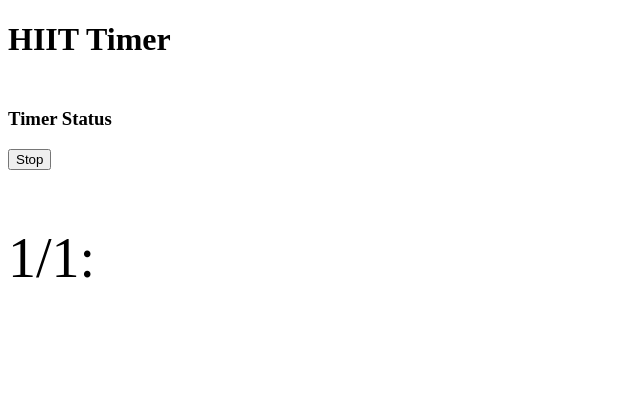
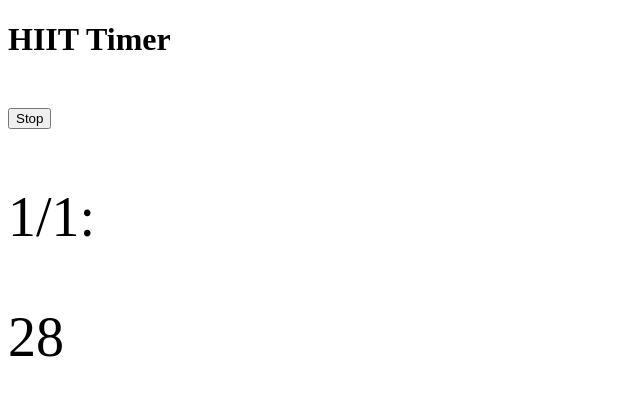
Before and after one commit to datchung/hiit-timer-prototype, a website: page index.htm in a window 1280 px wide. Both pictures are taken after a click on the button "Start". Shown: the whole page, without its empty margins (0-640 px from the left). Drawn offline with nearby package versions, Linux system fonts and the light colour scheme.

Commit message:
#3: Show interval countdown

```diff
--- a/index.htm
+++ b/index.htm
@@ -23,6 +23,9 @@
         #timer p {
             font-size: 3.5em;
         }
+        #time-remaining {
+            font-size: 1em;
+        }
     </style>
 </head>
 <body>
@@ -42,18 +45,17 @@
         <input type="button" id="start" value="Start" />
     </div>
 
-    <!--<audio id="alarm4" src="audio/alarm.mp3" preload="auto"></audio>-->
-    <!--<video id="alarm" src="audio/alarm.mp3"></video>-->
     <audio id="alarm" controls="controls">
         <source id="alarm-sound" src="audio/alarm.mp3" type="audio/mpeg" />
     </audio>
 
     <div id="timer">
-        <h3>Timer Status</h3>
-
         <input type="button" id="stop" value="Stop" />
 
         <div id="timer-display">
+        </div>
+
+        <div id="time-remaining">
         </div>
     </div>
 
--- a/js/script.js
+++ b/js/script.js
@@ -33,7 +33,7 @@ $(document).ready(function() {
     };
 
     var showTimerMessage = function(message) {
-        $('#timer-display').append(message);
+        $('#timer-display').html(message);
         $('html, body').animate({
             scrollTop: $(document).height()-$(window).height()},
             500
@@ -46,9 +46,38 @@ $(document).ready(function() {
 
     var showTimerDone = function(i, total, task) {
         showTimerMessage('<p>Done</p>');
+        showTimerCountdown();
+    };
+
+    var showTimerCountdown = function(timeRemaining) {
+        if(timeRemaining) {
+            $('#time-remaining').html('<p>' + timeRemaining + '</p>');
+        }
+        else {
+            $('#time-remaining').html('');
+        }
+    };
+
+    var startTimerCountdown = function(intervalSeconds) {
+        var timeRemaining = intervalSeconds;
+        var timerCountdownId;
+
+        showTimerCountdown(timeRemaining--);
+        timerCountdownId = window.setInterval(function() {
+            if(timeRemaining < 0) {
+                window.clearInterval(timerCountdownId);
+                showTimerCountdown();
+            }
+            else {
+                showTimerCountdown(timeRemaining--);
+            }
+        }, 1000);
+
+        return timerCountdownId;
     };
 
     var intervalId;
+    var timerCountdownId;
 
     $('#start').click(function() {
         console.log('Start clicked');
@@ -67,13 +96,14 @@ $(document).ready(function() {
 
         var i = 0;
         showTimerTask(i, tasks.length, tasks[i]);
+        timerCountdownId = startTimerCountdown(intervalSeconds);
 
         intervalId = window.setInterval(function() {
-            // playMultiSound('alarm-sound');
             document.getElementById('alarm').play();
 
             if(++i > tasks.length - 1) {
                 window.clearInterval(intervalId);
+                window.clearInterval(timerCountdownId);
                 showTimerDone();
 
                 window.setTimeout(function() {
@@ -82,6 +112,7 @@ $(document).ready(function() {
             }
             else {
                 showTimerTask(i, tasks.length, tasks[i]);
+                timerCountdownId = startTimerCountdown(intervalSeconds);
             }
         }, intervalSeconds * 1000);
     });
@@ -92,5 +123,6 @@ $(document).ready(function() {
         showConfiguration();
 
         window.clearInterval(intervalId);
+        window.clearInterval(timerCountdownId);
     });
 });
```
